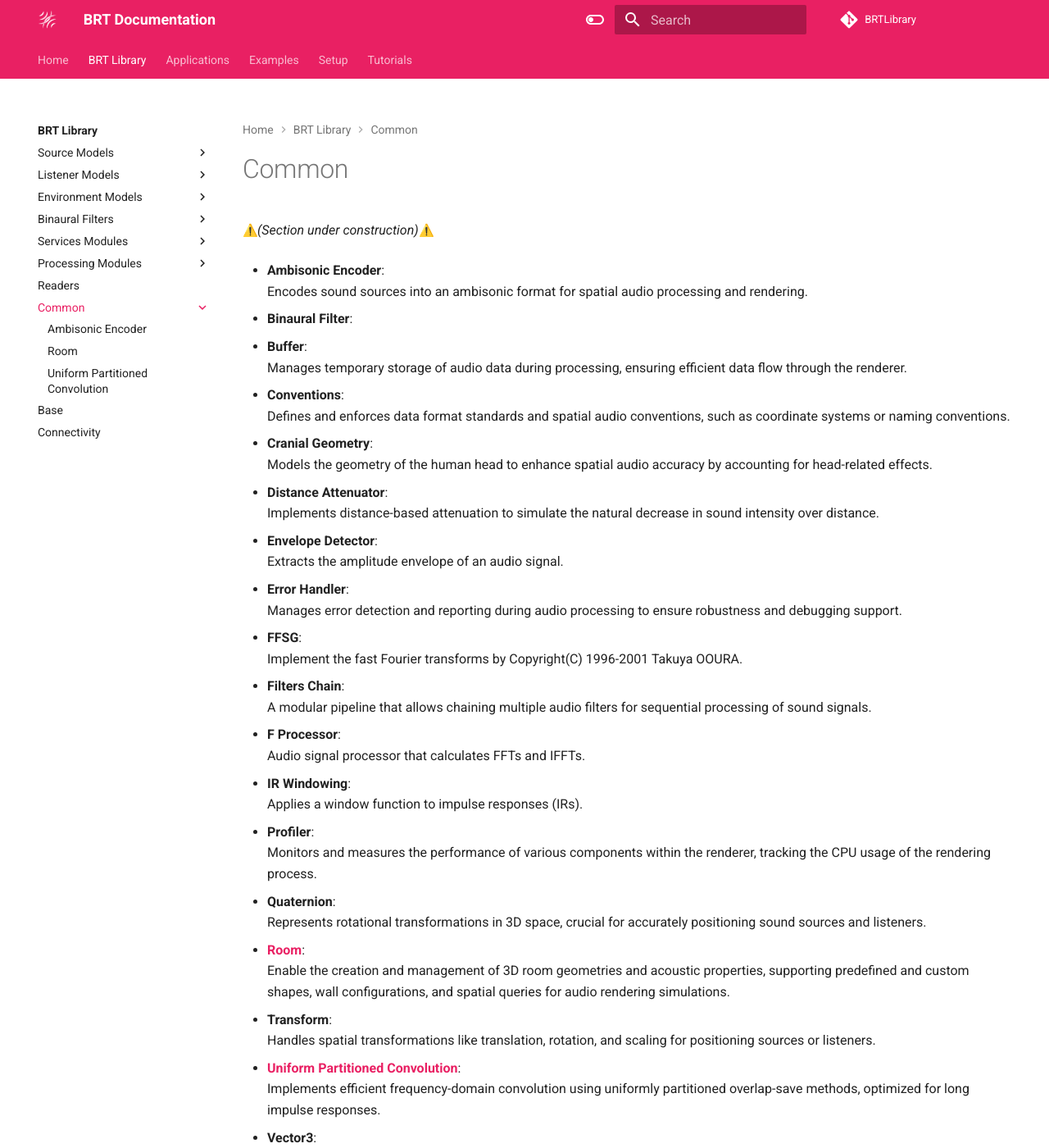
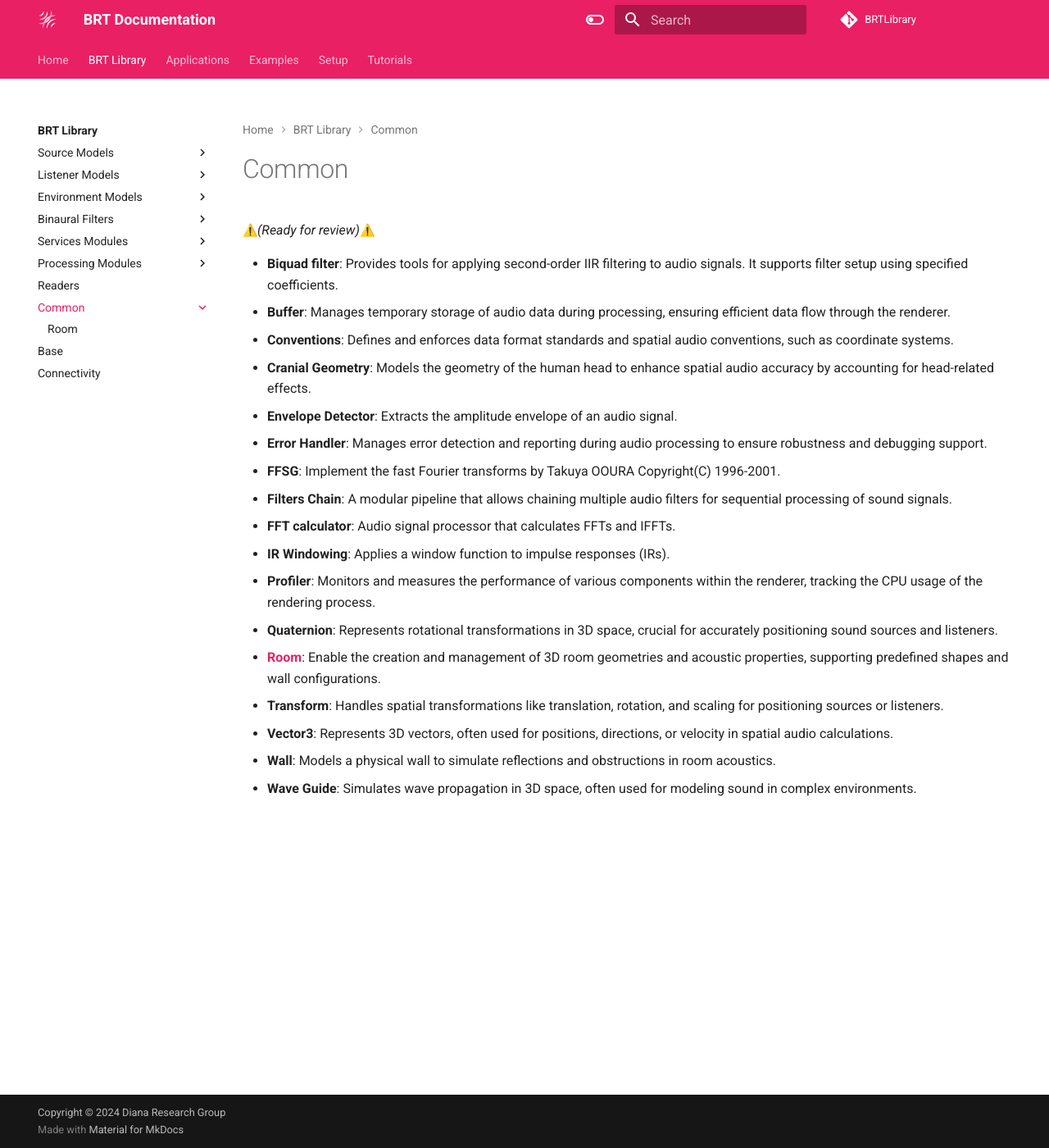
Before and after one commit to GrupoDiana/BRT-Documentation, an MkDocs documentation site: the page built from docs/library/common/index.md, in a window 1280 px wide and 1400 px high. Shown: the whole window at 82% size. Built offline with MkDocs 1.6.1 and Material for MkDocs 9.7.7, drawn with Linux system fonts in a browser that asks for light colours; emoji names are drawn with the system emoji font; comment, search, counter and statistics services are not loaded; some of the changed text lies outside the part shown.

Commit message:
feat: move classes from Common to Procesing

```diff
--- a/docs/library/common/index.md
+++ b/docs/library/common/index.md
@@ -1,62 +1,20 @@
 # Common
-:warning:*(Section under construction)*:warning:
+:warning:*(Ready for review)*:warning:
 
-- **Ambisonic Encoder**:
-  Encodes sound sources into an ambisonic format for spatial audio processing and rendering.
-
-- **Binaural Filter**:
-
-
-- **Buffer**:
-  Manages temporary storage of audio data during processing, ensuring efficient data flow through the renderer.
-
-- **Conventions**:
-  Defines and enforces data format standards and spatial audio conventions, such as coordinate systems or naming conventions.
-
-- **Cranial Geometry**:
-  Models the geometry of the human head to enhance spatial audio accuracy by accounting for head-related effects.
-
-- **Distance Attenuator**:
-  Implements distance-based attenuation to simulate the natural decrease in sound intensity over distance.
-
-- **Envelope Detector**:
-  Extracts the amplitude envelope of an audio signal.
-
-- **Error Handler**:
-  Manages error detection and reporting during audio processing to ensure robustness and debugging support.
-
-- **FFSG**:
-  Implement the fast Fourier transforms  by Copyright(C) 1996-2001 Takuya OOURA.
-
-- **Filters Chain**:
-  A modular pipeline that allows chaining multiple audio filters for sequential processing of sound signals.
-
-- **F Processor**:
-  Audio signal processor that calculates FFTs and IFFTs.
-
-- **IR Windowing**:
-  Applies a window function to impulse responses (IRs).
-
-- **Profiler**:
-  Monitors and measures the performance of various components within the renderer, tracking the CPU usage of the rendering process.
-
-- **Quaternion**:
-  Represents rotational transformations in 3D space, crucial for accurately positioning sound sources and listeners.
-
-- **[Room](room.md)**:
-Enable the creation and management of 3D room geometries and acoustic properties, supporting predefined and custom shapes, wall configurations, and spatial queries for audio rendering simulations.
-
-- **Transform**:
-  Handles spatial transformations like translation, rotation, and scaling for positioning sources or listeners.
-
-- **[Uniform Partitioned Convolution](uniform-partitioned-convolution.md)**:
-  Implements efficient frequency-domain convolution using uniformly partitioned overlap-save methods, optimized for long impulse responses.
-
-- **Vector3**:
-  Represents 3D vectors, often used for positions, directions, or velocity in spatial audio calculations.
-
-- **Wall**:
-  Models a physical wall to simulate reflections and obstructions in room acoustics.
-
-- **Wave Guide**:
-  Simulates wave propagation in 3D space, often used for modeling sound in complex environments.
+- **Biquad filter**: Provides tools for applying second-order IIR filtering to audio signals. It supports filter setup using specified coefficients.
+- **Buffer**: Manages temporary storage of audio data during processing, ensuring efficient data flow through the renderer.
+- **Conventions**: Defines and enforces data format standards and spatial audio conventions, such as coordinate systems.
+- **Cranial Geometry**: Models the geometry of the human head to enhance spatial audio accuracy by accounting for head-related effects.
+- **Envelope Detector**: Extracts the amplitude envelope of an audio signal.
+- **Error Handler**: Manages error detection and reporting during audio processing to ensure robustness and debugging support.
+- **FFSG**:  Implement the fast Fourier transforms by Takuya OOURA Copyright(C) 1996-2001.
+- **Filters Chain**: A modular pipeline that allows chaining multiple audio filters for sequential processing of sound signals.
+- **FFT calculator**: Audio signal processor that calculates FFTs and IFFTs.
+- **IR Windowing**: Applies a window function to impulse responses (IRs).
+- **Profiler**: Monitors and measures the performance of various components within the renderer, tracking the CPU usage of the rendering process.
+- **Quaternion**: Represents rotational transformations in 3D space, crucial for accurately positioning sound sources and listeners.
+- **[Room](room.md)**: Enable the creation and management of 3D room geometries and acoustic properties, supporting predefined shapes and wall configurations.
+- **Transform**: Handles spatial transformations like translation, rotation, and scaling for positioning sources or listeners.
+- **Vector3**: Represents 3D vectors, often used for positions, directions, or velocity in spatial audio calculations.
+- **Wall**: Models a physical wall to simulate reflections and obstructions in room acoustics.
+- **Wave Guide**: Simulates wave propagation in 3D space, often used for modeling sound in complex environments.
--- a/mkdocs.yml
+++ b/mkdocs.yml
@@ -99,15 +99,15 @@
       - AmbisonicBIR: library/service-modules/service-ambisonic-bir.md
     - Processing Modules:
       - library/processing-modules/index.md
+      - Ambisonic Encoder: library/common/ambisonic-encoder.md
       - Ambisonic Domain Convolver: library/processing-modules/ambisonic-domain-convolver.md
       - Bilateral Ambisonic Encoder: library/processing-modules/bilateral-ambisonic-encoder.md
+      - Uniform Partitioned Convolution: library/common/uniform-partitioned-convolution.md
     - Readers:
       - library/readers/index.md
     - Common:
       - library/common/index.md
-      - Ambisonic Encoder: library/common/ambisonic-encoder.md
       - Room:  library/common/room.md
-      - Uniform Partitioned Convolution: library/common/uniform-partitioned-convolution.md
     - Base:
       - library/base/index.md
     - Connectivity:
```
Also changed, not shown: docs/library/processing-modules/index.md (+5 -0 lines), docs/library/processing-modules/ambisonic-encoder.md (renamed from docs/library/common/ambisonic-encoder.md), docs/library/processing-modules/uniform-partitioned-convolution.md (renamed from docs/library/common/uniform-partitioned-convolution.md).
